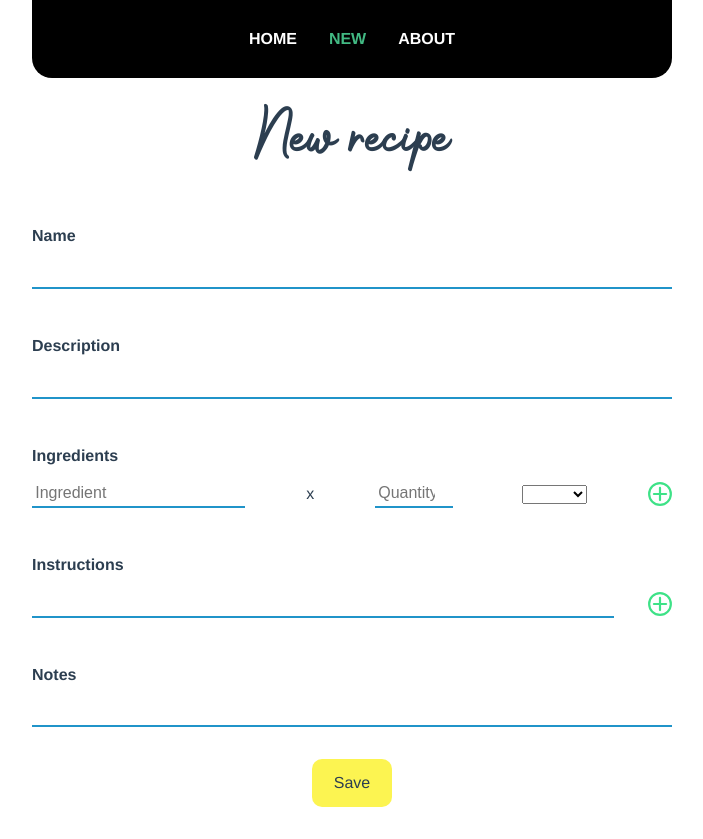
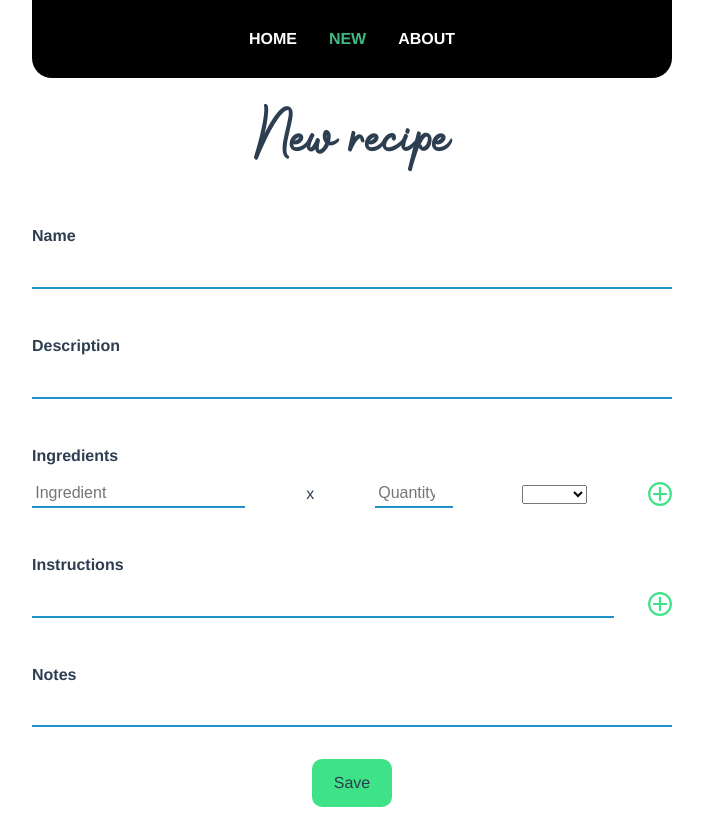
Before and after one commit to tanguymartinez/recipes, a Vue app: page /new in a window 1280 px wide. Shown: the whole page, without its empty margins (288-991 px from the left). Built offline with nearby package versions, Linux system fonts and the light colour scheme.

Commit message:
Change styling

```diff
--- a/src/assets/mixins.sass
+++ b/src/assets/mixins.sass
@@ -39,7 +39,7 @@
 
 @mixin default-form-input-submit
     font-family: Avenir, Helvetica, Arial, sans-serif
-    background-color: #fcf451
+    background-color: #3ee287
     margin-top: 2rem
     border: 0
     border-radius: 10px
--- a/src/components/FormRecipe.vue
+++ b/src/components/FormRecipe.vue
@@ -150,6 +150,6 @@ h1
   align-self: center
   &:hover
     cursor: pointer
-    box-shadow: 0 0 10px #2ec2c9
+    box-shadow: 0 0 10px #cc2f3c
     transform: scale(1.05)
 </style>
--- a/src/components/ListWheel.vue
+++ b/src/components/ListWheel.vue
@@ -233,7 +233,6 @@ export default {
   &:hover
     cursor: pointer
     transform: scale(.8)
-  &:first-of-type
   &:last-of-type
     margin-top: 1rem
 
```
